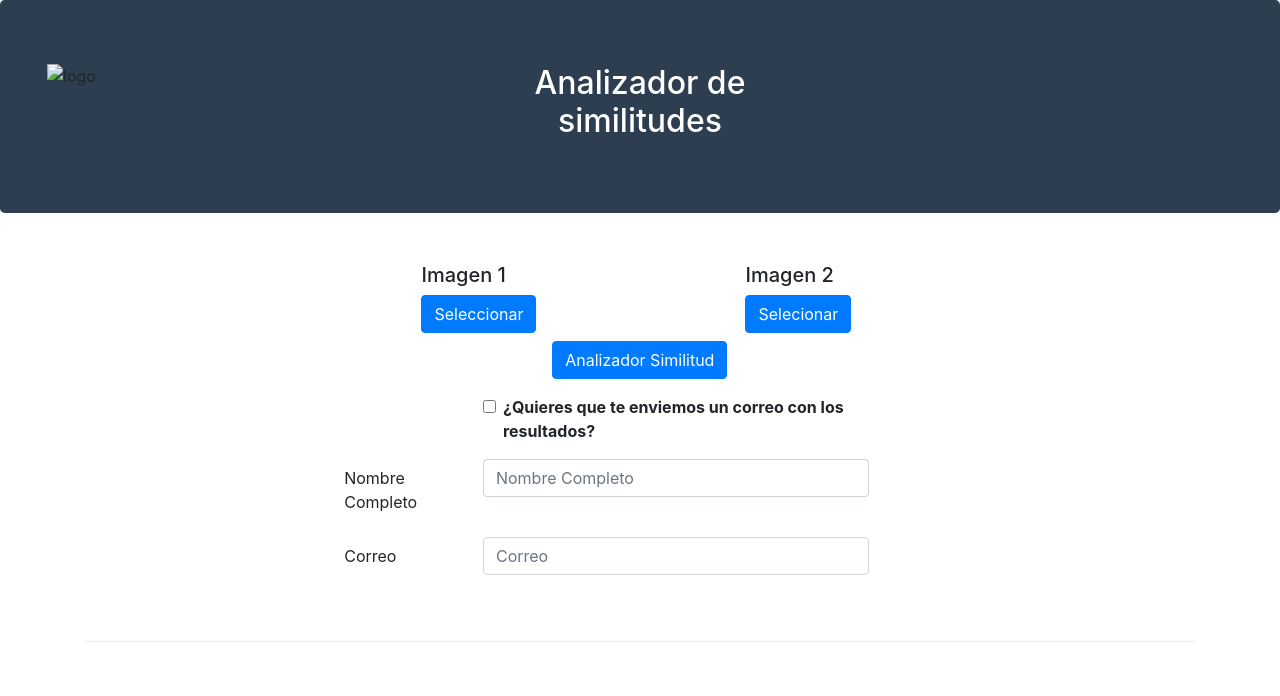
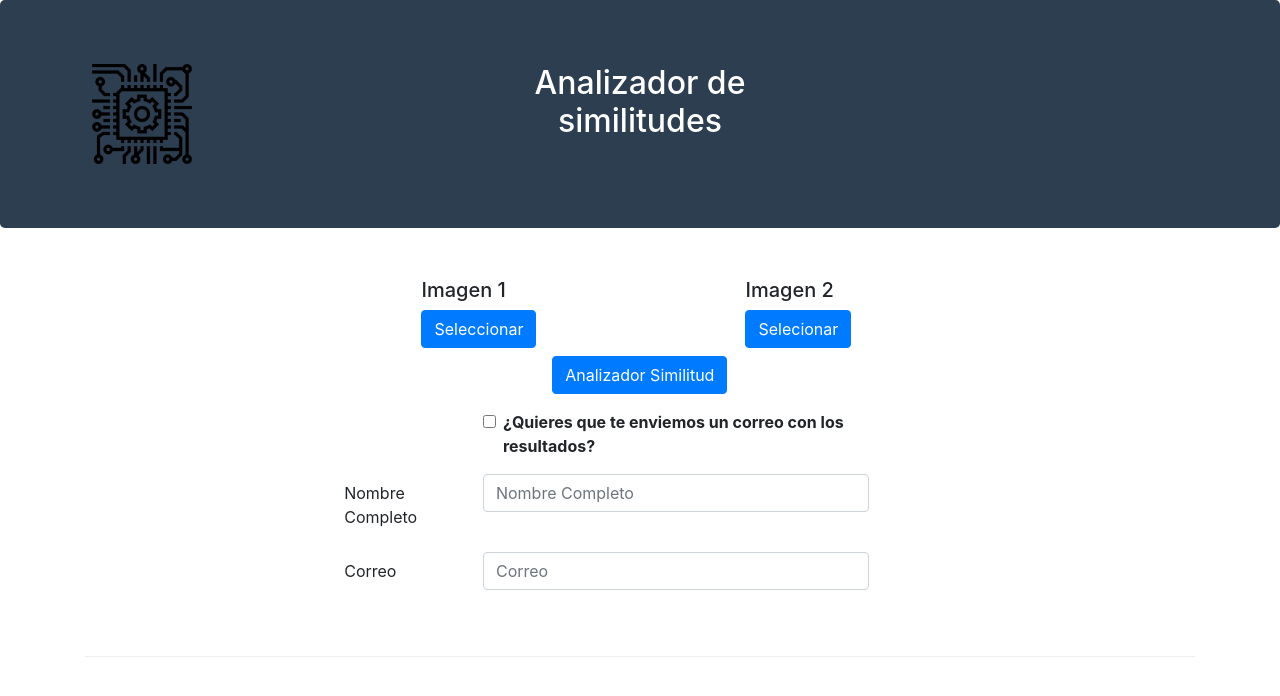
Before and after one commit to josuedavidgodinez/ANALIZADOR-SIMILITUD, a website: page index.html in a window 1280 px wide. Drawn offline with nearby package versions, Linux system fonts and the light colour scheme; the site is published under a folder, as on GitHub Pages, so addresses that start at the root find nothing.

Commit message:
fix show logo

```diff
--- a/index.html
+++ b/index.html
@@ -32,7 +32,7 @@
         <div class="container-fluid">
             <div class="row">
                 <div class="col-sm-4 col-5">
-                    <img src="/img/logo.png" alt="logo" class="img-fluid" style="max-height: 100px;">
+                    <img src="img/logo.png" alt="logo" class="img-fluid" style="max-height: 100px;">
                 </div>
                 <div class="col-sm-4 col-7">
                     <h2 class=" text-center text-white">
```
